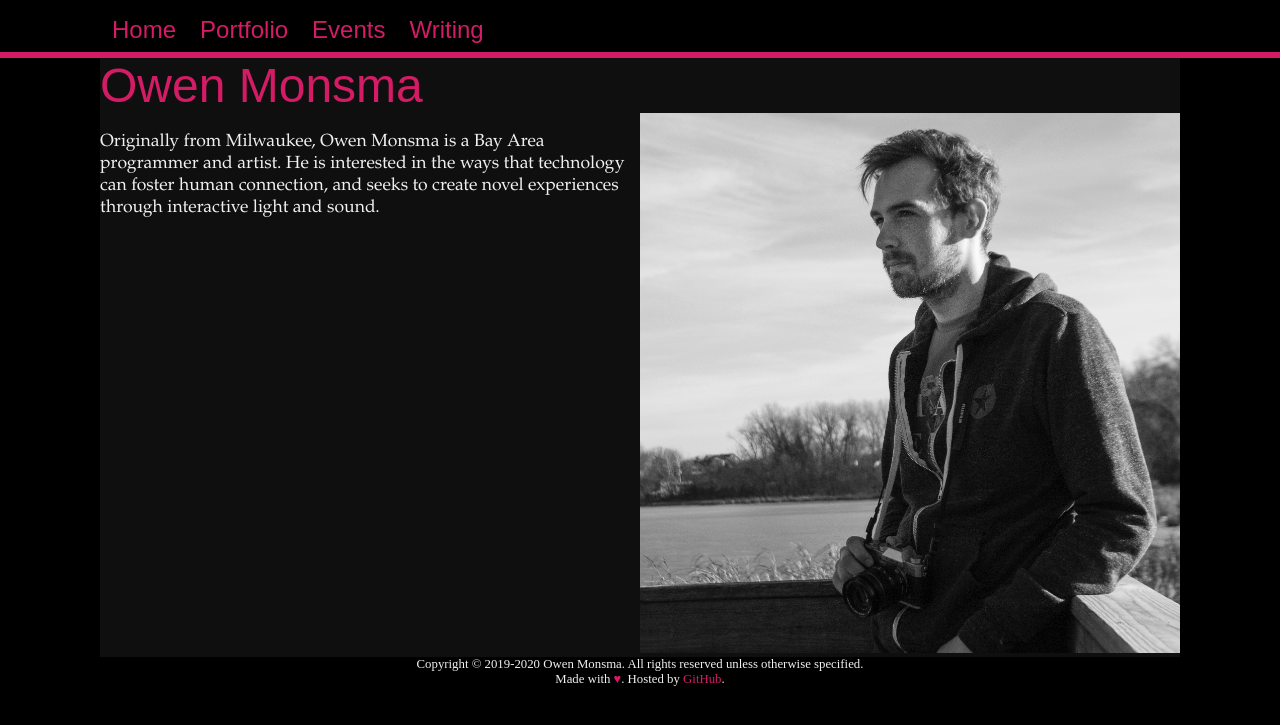
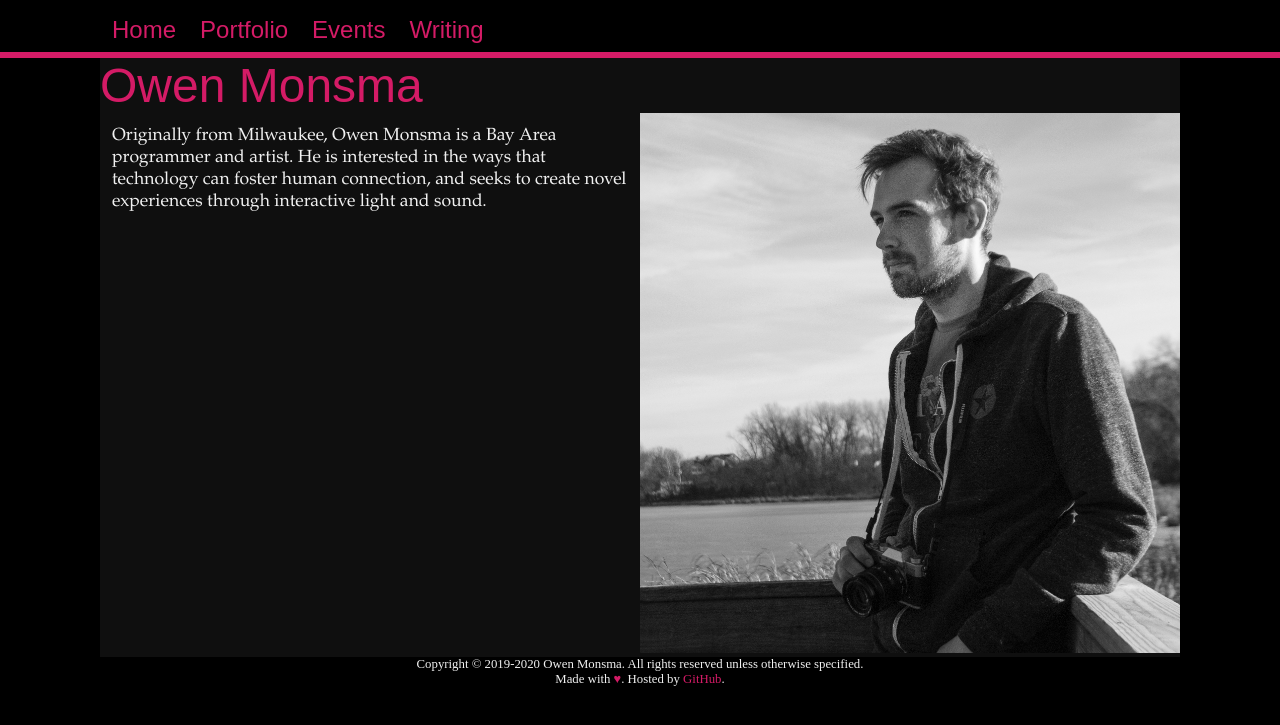
Before and after one commit to darkfire613/darkfire613.github.io, a Jekyll site: the page built from index.html, in a window 1280 px wide. Shown: the top 725 px of the page. Built offline with Jekyll 4.4.1, drawn with Linux system fonts in a browser that asks for light colours.

Commit message:
added padding on bio for desktop

```diff
--- a/_sass/main.scss
+++ b/_sass/main.scss
@@ -215,6 +215,10 @@ article
 	{
 		margin: 0;
 		width: 50%;
+		p
+		{
+			margin: 12px;
+		}
 	}
 
 	#portrait
```
